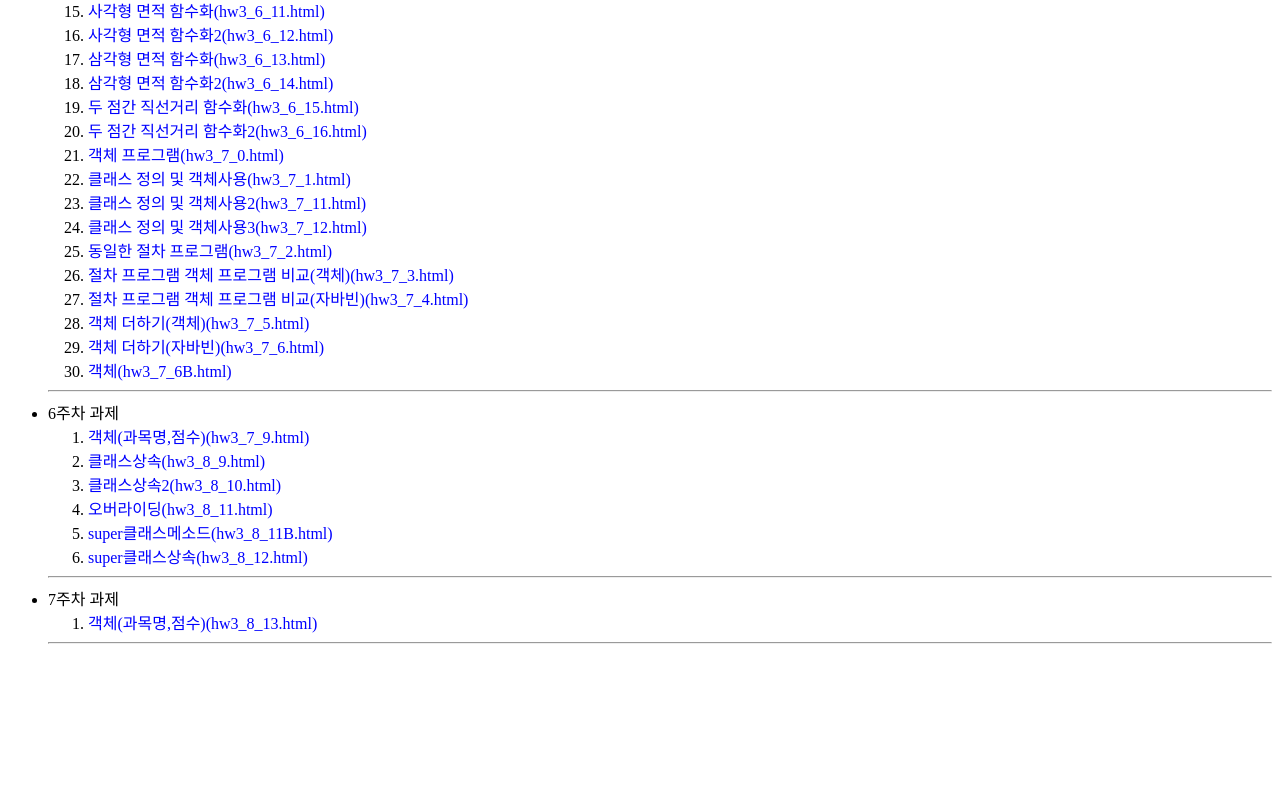
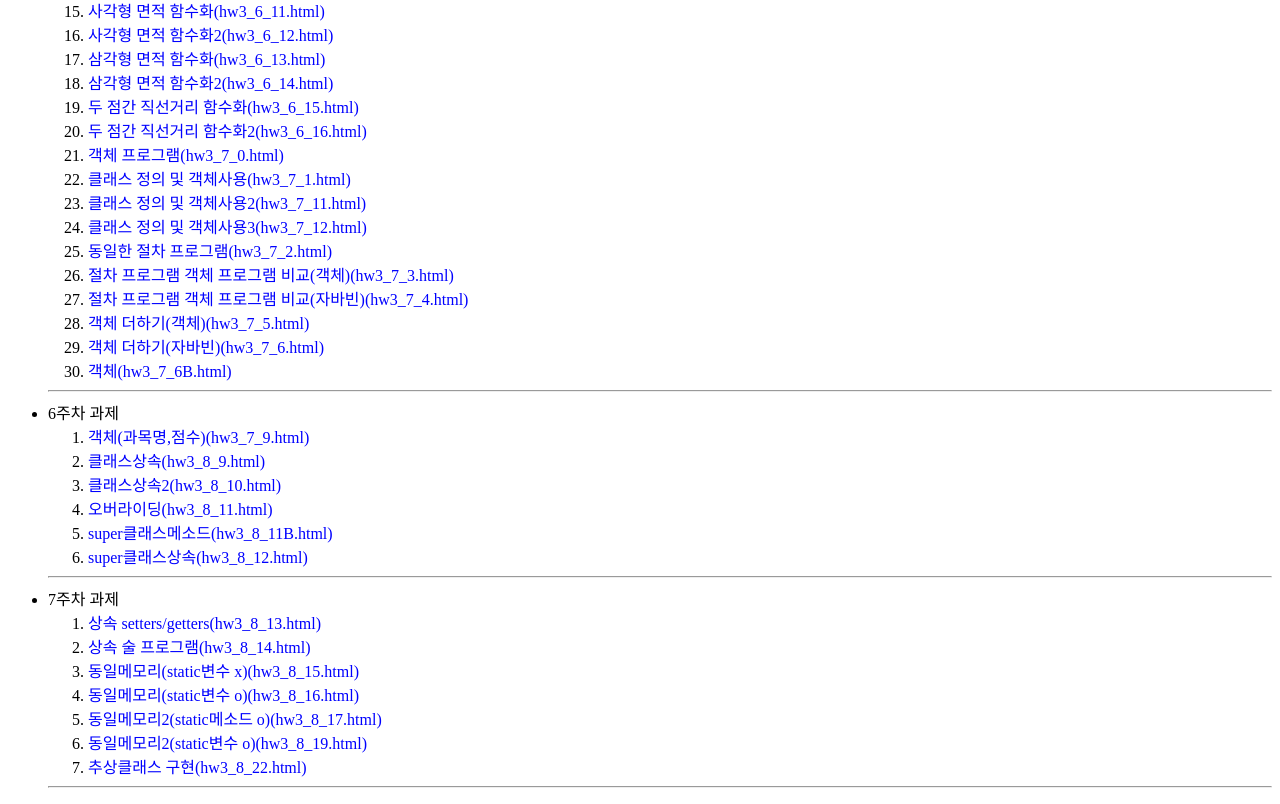
Before and after one commit to focks2014/focks2014.github.io, a plain HTML site: page index.html in a window 1280 px wide. Shown: the part 1313-2117 px from the top of the page. Before the commit the page ends 1973 px from the top, so only its background shows below. Drawn offline with Linux system fonts and the light colour scheme.

Commit message:
Update index.html

```diff
--- a/index.html
+++ b/index.html
@@ -94,7 +94,13 @@
   </ol><hr/>
   <li> 7주차 과제 </li>
   <ol>
-    <li><a href=https://focks2014.github.io/html/7주차_8_13.html>객체(과목명,점수)(hw3_8_13.html)</a></li>
+    <li><a href=https://focks2014.github.io/html/7주차_8_13.html>상속 setters/getters(hw3_8_13.html)</a></li>
+    <li><a href=https://focks2014.github.io/html/7주차_8_14.html>상속 술 프로그램(hw3_8_14.html)</a></li>
+    <li><a href=https://focks2014.github.io/html/7주차_8_15.html>동일메모리(static변수 x)(hw3_8_15.html)</a></li>
+    <li><a href=https://focks2014.github.io/html/7주차_8_16.html>동일메모리(static변수 o)(hw3_8_16.html)</a></li>
+    <li><a href=https://focks2014.github.io/html/7주차_8_17.html>동일메모리2(static메소드 o)(hw3_8_17.html)</a></li>
+    <li><a href=https://focks2014.github.io/html/7주차_8_19.html>동일메모리2(static변수 o)(hw3_8_19.html)</a></li>
+    <li><a href=https://focks2014.github.io/html/7주차_8_22.html>추상클래스 구현(hw3_8_22.html)</a></li>
   </ol><hr/>
   </ul>
 </body></html>
```
